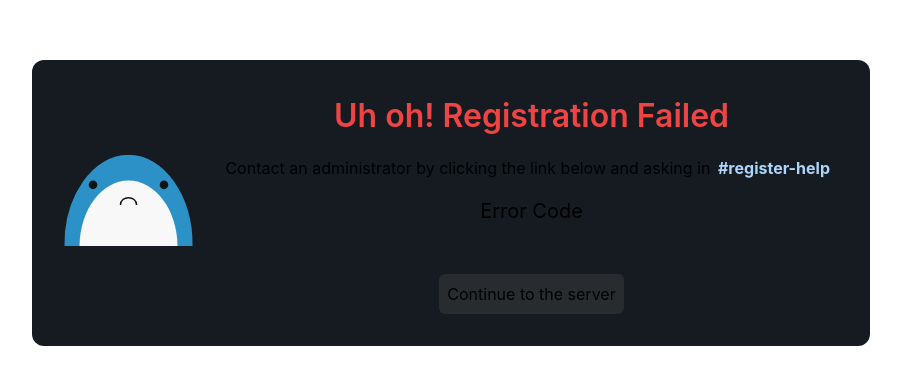
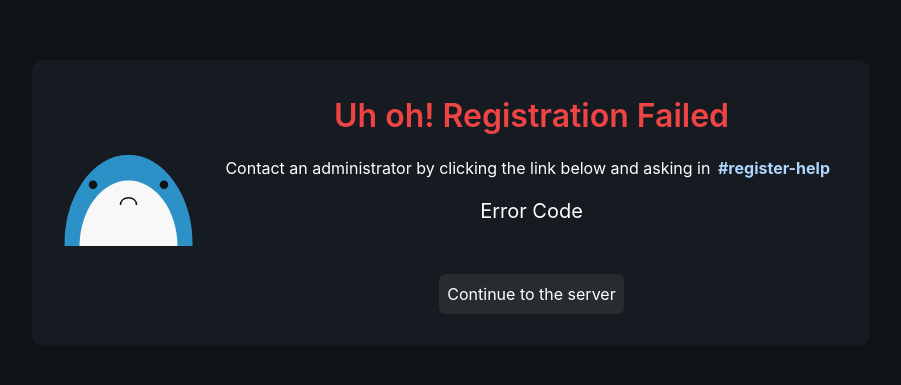
Before and after one commit to jaasonw/discord-email-verify, a Next.js app: page /error in a window 1280 px wide. Shown: the part 197-582 px from the top of the page, without its empty margins (189-1090 px from the left). Built offline with nearby package versions, Linux system fonts and the light colour scheme.

Commit message:
dark mode fix (#17)
I edit this directly on Github SDFJSKFJSK, what could go wrong??

```diff
--- a/styles/globals.css
+++ b/styles/globals.css
@@ -20,12 +20,7 @@ a {
   box-sizing: border-box;
 }
 
-@media (prefers-color-scheme: dark) {
-  html {
-    color-scheme: dark;
-  }
-  body {
-    color: white;
-    background-color: #101315;
-  }
+body {
+  color: white;
+  background-color: #101315;
 }
```
